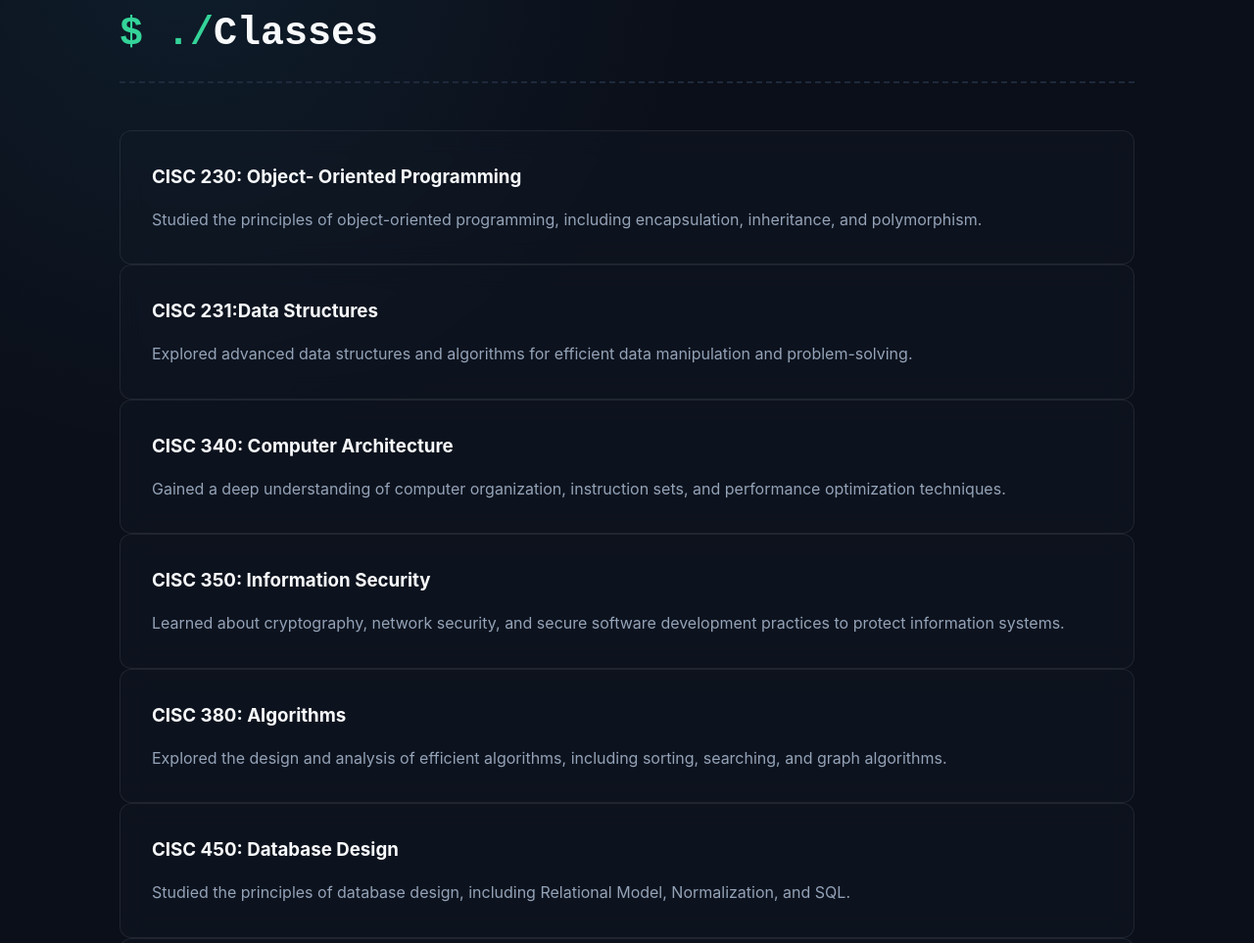
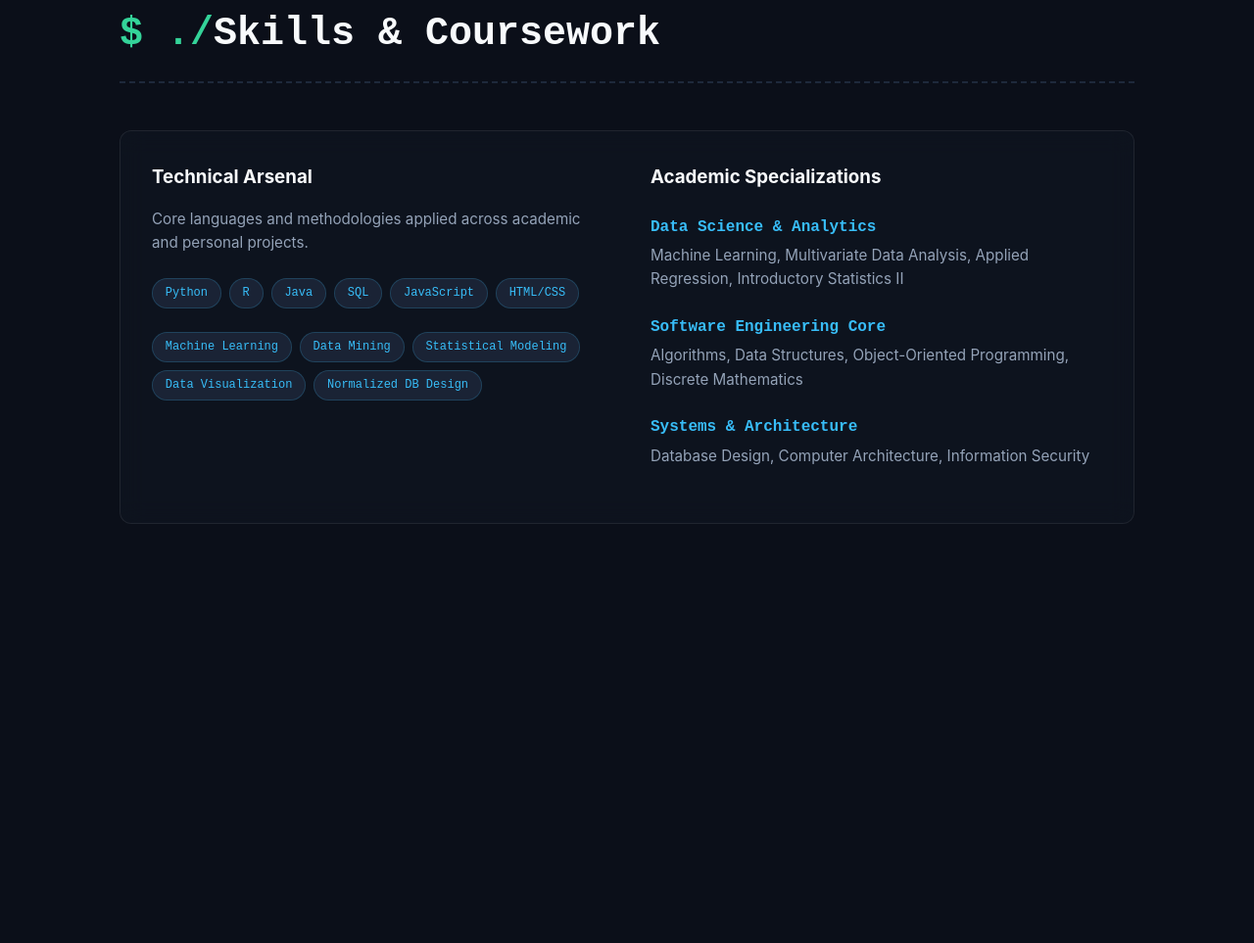
Before and after one commit to KeriGagnow/kerigagnow.github.io, a plain HTML site: page index.html in a window 1280 px wide. Shown: the part 1814-2777 px from the top of the page at 98% size. After the commit the page ends 2413 px from the top, so only its background shows below. Drawn offline with Linux system fonts and the light colour scheme.

Commit message:
Updated/Changed Skills Tab
Changed the style and formatting of the Courses tab to include skills I have learned from side projects and coursework. Also included a tab of relevant courses I have taken at St. Thomas

```diff
--- a/index.html
+++ b/index.html
@@ -14,7 +14,7 @@
             <li><a href="#home" class="nav-item">Home</a></li>
             <li><a href="#about" class="nav-item">About</a></li>
             <li><a href="#projects" class="nav-item">Projects</a></li>
-            <li><a href="#classes" class="nav-item">Classes</a></li>
+            <li><a href="#skills-coursework" class="nav-item">Skills & Coursework</a></li>
         </ul>
     </nav>
 
@@ -86,56 +86,54 @@
             </div>
         </section>
 
-        <!-- Classes Section -->
-        <section id="classes">
-            <h2 class="page-title">Classes</h2>
-            <div class="classes-grid">
-                <div class="project-card">
-                    <h3>CISC 230: Object- Oriented Programming</h3>
-                    <p>Studied the principles of object-oriented programming, including encapsulation, inheritance, and polymorphism.</p>
-                </div>
-                <div class="project-card">
-                    <h3>CISC 231:Data Structures</h3>
-                    <p>Explored advanced data structures and algorithms for efficient data manipulation and problem-solving.</p>
-                </div>
-                <div class = "project-card">
-                    <h3>CISC 340: Computer Architecture</h3>
-                    <p>Gained a deep understanding of computer organization, instruction sets, and performance optimization techniques.</p>
-                </div>
-                <div class = "project-card">
-                    <h3>CISC 350: Information Security</h3>
-                    <p>Learned about cryptography, network security, and secure software development practices to protect information systems.</p>
-                </div>
-                <div class ="project-card">
-                    <h3>CISC 380: Algorithms</h3>
-                    <p>Explored the design and analysis of efficient algorithms, including sorting, searching, and graph algorithms.</p>
-                </div>
-                <div class="project-card">
-                    <h3>CISC 450: Database Design </h3>
-                    <p>Studied the principles of database design, including Relational Model, Normalization, and SQL.</p>
+
+              <!-- Skills & Coursework Section -->
+        <section id="skills-coursework">
+            <h2 class="page-title">Skills & Coursework</h2>
+
+            <div class="project-card skills-layout">
+                <div class="skills-column">
+                    <h3>Technical Arsenal</h3>
+                    <p>Core languages and methodologies applied across academic and personal projects.</p>
+                    <div class="tech-tags">
+                        <span class="tag">Python</span>
+                        <span class="tag">R</span>
+                        <span class="tag">Java</span>
+                        <span class="tag">SQL</span>
+                        <span class="tag">JavaScript</span>
+                        <span class="tag">HTML/CSS</span>
+                    </div>
+                    <div class="tech-tags">
+                        <span class="tag">Machine Learning</span>
+                        <span class="tag">Data Mining</span>
+                        <span class="tag">Statistical Modeling</span>
+                        <span class="tag">Data Visualization</span>
+                        <span class="tag">Normalized DB Design</span>
+                    </div>
                 </div>
 
-                <div class ="project-card">
-                    <h3>STAT 220: Introductory Statistics II</h3>
-                    <p>Developed a strong foundation in statistical inference, hypothesis testing, and regression analysis using real-world datasets.</p>
+                <div class="coursework-column">
+                    <h3>Academic Specializations</h3>
+                    <ul class="course-list">
+                        <li>
+                            <strong>Data Science & Analytics</strong>
+                            Machine Learning, Multivariate Data Analysis, Applied Regression, Introductory Statistics II
+                        </li>
+                        <li>
+                            <strong>Software Engineering Core</strong>
+                            Algorithms, Data Structures, Object-Oriented Programming, Discrete Mathematics
+                        </li>
+                        <li>
+                            <strong>Systems & Architecture</strong>
+                            Database Design, Computer Architecture, Information Security
+                        </li>
+                    </ul>
                 </div>
-                <div class="project-card">
-                    <h3>DASC 240 : Applied Regression Analysis  </h3>
-                    <p>Gained advanced knowledge in data analysis, statistical modeling, and data visualization using Python and R.</p>
-                </div>
-                <div class="project-card">
-                    <h3>DASC 360 : Multivariate Data Analysis</h3>
-                    <p>Explored advanced techniques for analyzing and interpreting complex, multi-dimensional datasets.</p>
-                </div>
-                <div class="project-card">
-                    <h3>DASC 400: Data Mining & Machine Learning</h3>
-                    <p>Dived into machine learning algorithms, model evaluation, and practical applications in real-world datasets.</p>
-                </div>
-                <div class="project-card">
-                    <h3>MATH 128: Discrete Mathematics</h3>
-                    <p>Studied the fundamental concepts of discrete mathematics, including logic, set theory, and combinatorics.</p>
-                </div>
+            </div>
         </section>
+
+
+
     </main>
 </body>
 </html>
--- a/style.css
+++ b/style.css
@@ -248,3 +248,40 @@ h1, h2, h3 {
         font-size: 2.5rem;
     }
 }
+/* SKILLS & COURSEWORK LAYOUT */
+.skills-layout {
+    display: grid;
+    grid-template-columns: 1fr 1fr;
+    gap: 3rem;
+}
+
+.skills-column p {
+    margin-bottom: 1rem;
+    font-size: 0.95rem;
+}
+
+.course-list {
+    list-style: none;
+    margin-top: 1.5rem;
+}
+
+.course-list li {
+    margin-bottom: 1.5rem;
+    font-size: 0.95rem;
+    color: var(--text-secondary);
+}
+
+.course-list strong {
+    color: var(--accent-cyan);
+    display: block;
+    margin-bottom: 0.25rem;
+    font-family: var(--font-mono);
+    font-size: 1rem;
+}
+
+@media (max-width: 768px) {
+    .skills-layout {
+        grid-template-columns: 1fr;
+        gap: 2rem;
+    }
+}
```
